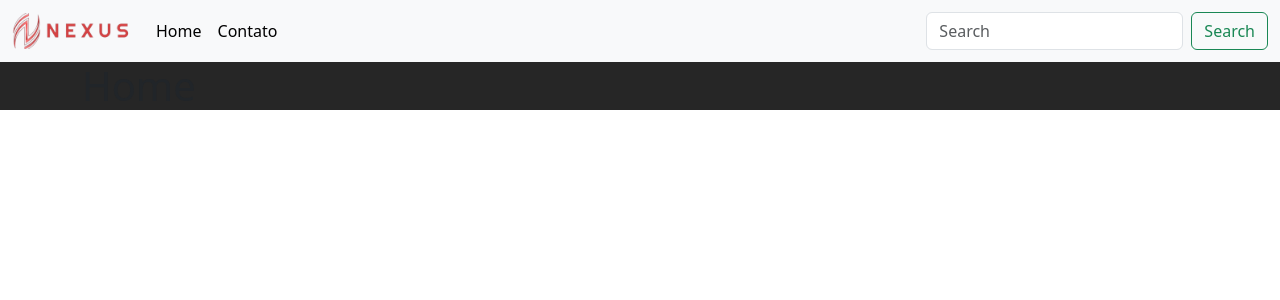
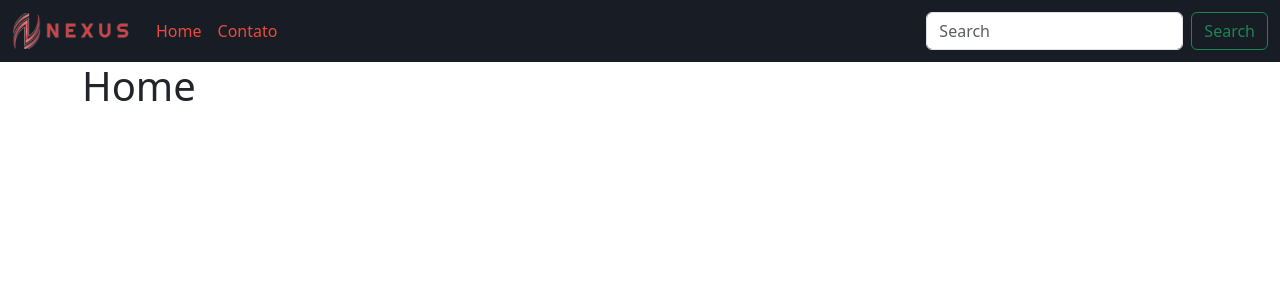
Before and after one commit to JamilDaiko/TechAcademy2, a PHP site: page / in a window 1280 px wide. Shown: the top 300 px of the page. Run offline with PHP 8.4, Linux system fonts and the light colour scheme.

Commit message:
atualização header

```diff
--- a/css/style.css
+++ b/css/style.css
@@ -1,11 +1,17 @@
 * {
   margin: 0;
-  padding: 0; }
+  padding: 0;
+}
 
-.prymary {
-  background: #262626; }
+header {
+  background-color: #181C25;
+}
 
-main {
-  background: #262626; }
+.navbar-nav .nav-link {
+  color: #EB4B3D !important;
+}
+.navbar-nav .nav-link:hover {
+  color: #fff !important;
+}
 
 /*# sourceMappingURL=style.css.map */
--- a/css/style.scss
+++ b/css/style.scss
@@ -1,12 +1,21 @@
-*{
+$prymary: #181C25;
+$secundary: #202631;
+$clear: #EB4B3D;
+
+* {
     margin: 0;
     padding: 0;
 }
 
-.prymary{
-    background:#262626;
+header {
+    background-color: $prymary;
 }
 
-main{
-    background: #262626;
+.navbar-nav {
+    .nav-link {
+        color: $clear !important;
+        &:hover{
+            color: #fff !important;
+        }
+    }
 }
--- a/index.php
+++ b/index.php
@@ -11,9 +11,9 @@
 
 <body>
     <header>
-        <nav class="navbar navbar-expand-lg navbar-light bg-light">
+        <nav class="navbar navbar-expand-lg ">
             <div class="container-fluid">
-                <a class="navbar-brand" href="#">
+                <a class="navbar-brand" href="index.php?param=home">
                     <img src="imagens/image-removebg-preview (7) (1).png" alt="" width="120px">
                 </a>
                 <button class="navbar-toggler" type="button" data-bs-toggle="collapse" data-bs-target="#navbarSupportedContent" aria-controls="navbarSupportedContent" aria-expanded="false" aria-label="Toggle navigation">
```
Also changed, not shown: 1 other file.
